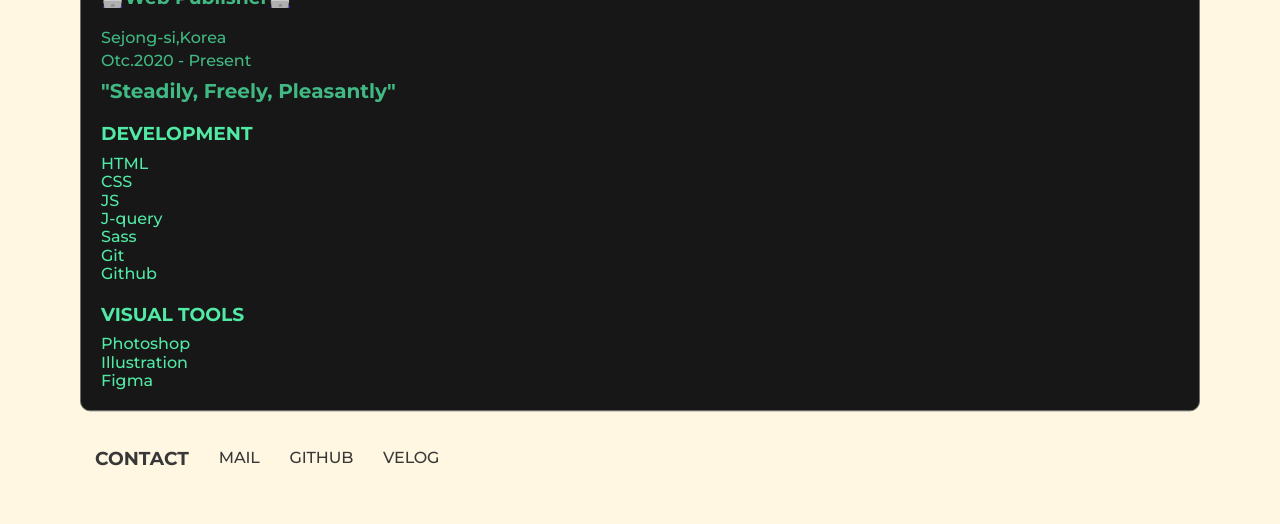
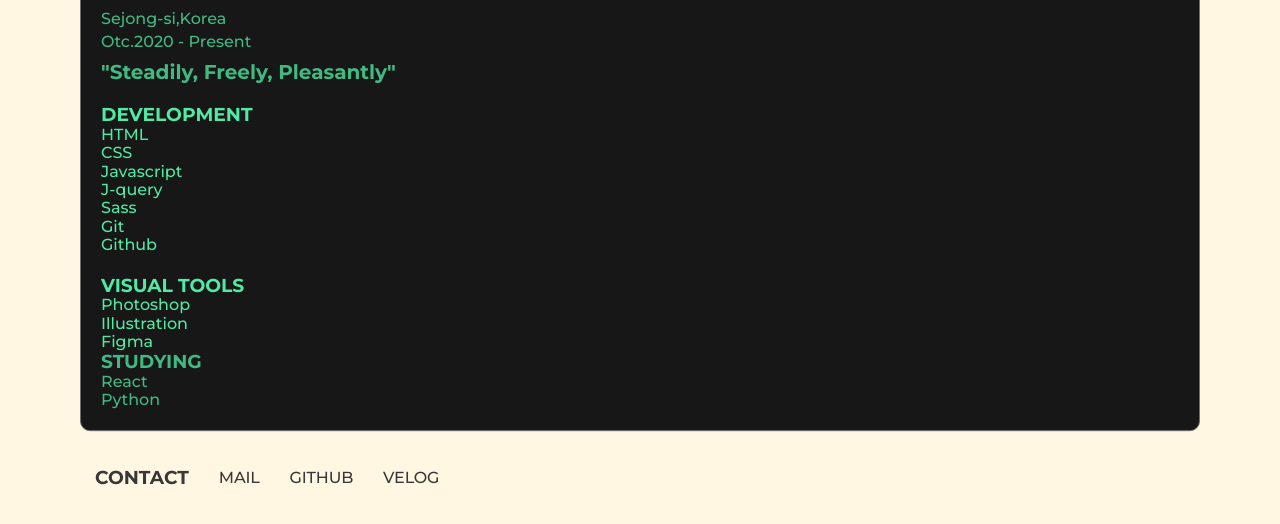
Before and after one commit to ingkejin/ingkejin.github.io, a website: page about.html in a window 1280 px wide. Shown: the part 250-774 px from the top of the page. Drawn offline with Linux system fonts and the light colour scheme.

Commit message:
♻️ Added Studying Section

```diff
--- a/about.html
+++ b/about.html
@@ -65,11 +65,11 @@
 
                   <div class="about-skills">
                     <div class="about-skills-web">
-                      <h3>DEVELOPMENT</h3>
-                      <ul class="about-skills-web-list">
+                      <h3 class="about-skills-title">DEVELOPMENT</h3>
+                      <ul class="about-skills-list">
                         <li>HTML</li>
                         <li>CSS</li>
-                        <li>JS</li>
+                        <li>Javascript</li>
                         <li>J-query</li>
                         <li>Sass</li>
                         <li>Git</li>
@@ -78,11 +78,19 @@
                     </div>
 
                     <div class="about-skills-visual">
-                      <h3>VISUAL TOOLS</h3>
-                      <ul class="about-skills-visual-list">
+                      <h3 class="about-skills-title">VISUAL TOOLS</h3>
+                      <ul class="about-skills-list">
                         <li>Photoshop</li>
                         <li>Illustration</li>
                         <li>Figma</li>
+                      </ul>
+                    </div>
+
+                    <div class="about-skills-studying">
+                      <h3 class="about-skills-title">STUDYING</h3>
+                      <ul class="about-skills-list">
+                        <li>React</li>
+                        <li>Python</li>
                       </ul>
                     </div>
                   </div>
--- a/styles/components/about/_about-main.scss
+++ b/styles/components/about/_about-main.scss
@@ -63,14 +63,12 @@
     }
 
     .about-skills {
-      &-web,
-      &-visual {
+      &-title {
         color: $about-text-brigt;
         margin-top: 20px;
+
       }
-
-      &-web-list,
-      &-visual-list {
+      &-list {
         margin-top: 10px;
       }
     }
```
